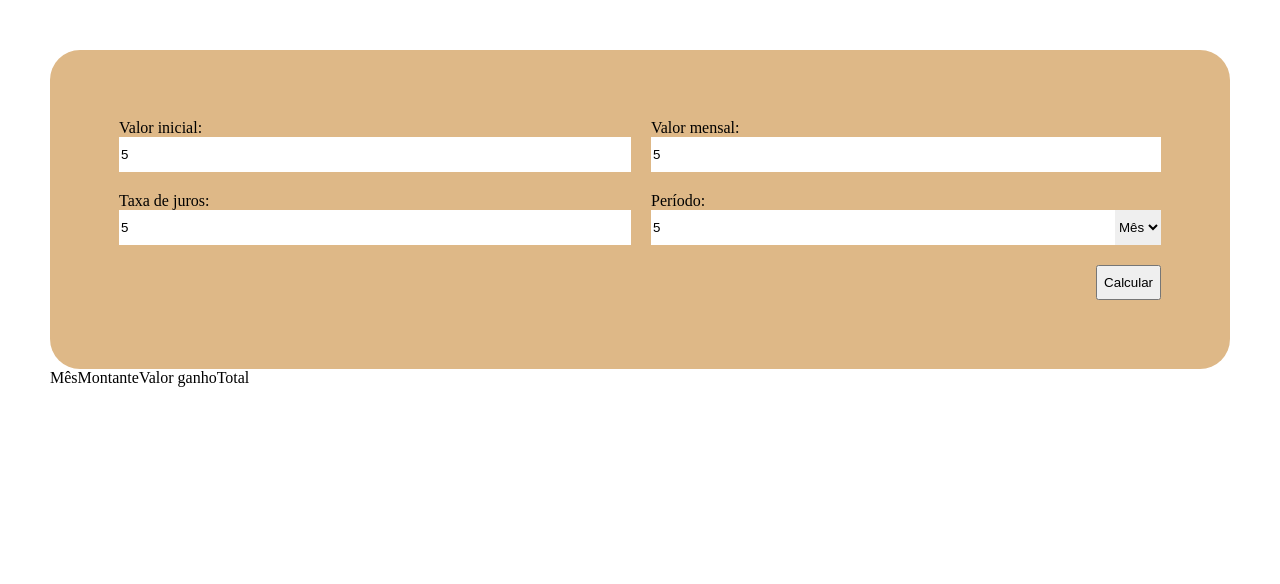
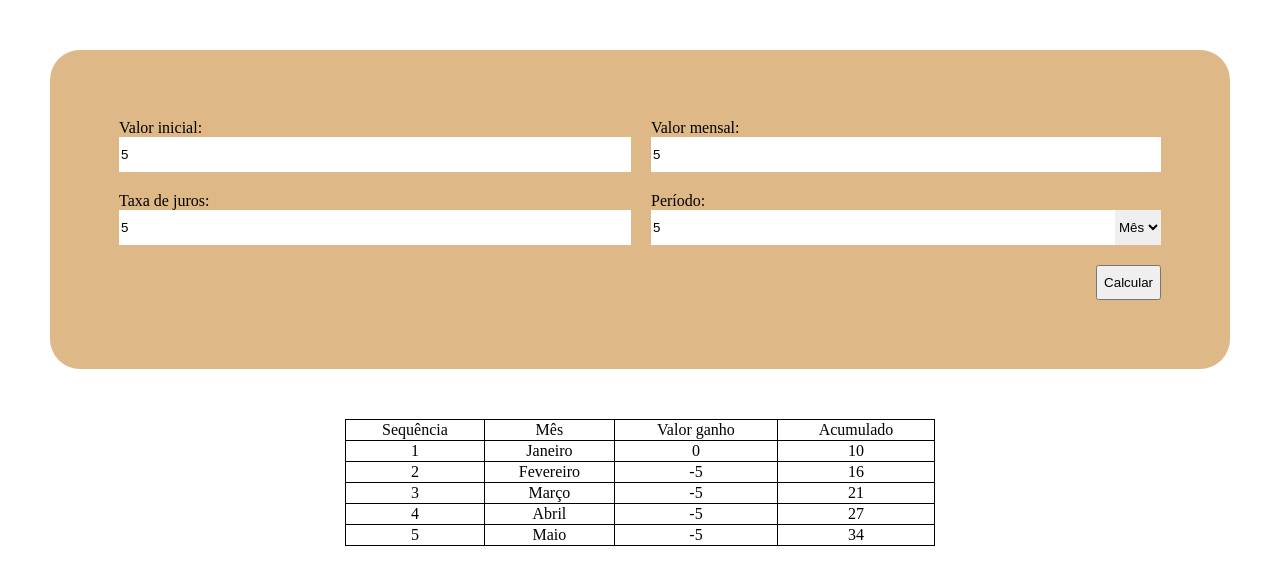
Before and after one commit to IgoruGomes/Projeto_Senac, a plain HTML site: page Projeto_JurosCompostos/index.html in a window 1280 px wide. Both pictures are taken after typing "5", "5", "5", "5" into the empty fields and a click on the button "Calcular". Drawn offline with Linux system fonts and the light colour scheme.

Commit message:
(IgorG) Criando função JS

```diff
--- a/Projeto_JurosCompostos/index.html
+++ b/Projeto_JurosCompostos/index.html
@@ -35,9 +35,9 @@
                     <label>Período:</label>
                     <div class="mesano">
                         <input type="number" id="periodo">
-                        <select>
-                            <option value="1" id="mes">Mês</option>
-                            <option value="2" id="ano">Ano</option>
+                        <select id="valorperiodo">
+                            <option value="1">Mês</option>
+                            <option value="2">Ano</option>
                         </select>
                     </div>
                 </div>
@@ -47,12 +47,14 @@
             </div>
         </section>
         <!-- Display dos cálculos-->
-        <section>
-            <table>
-                <tr>Mês</tr>
-                <tr>Montante</tr>
-                <tr>Valor ganho</tr>
-                <tr>Total</tr>
+        <section class="tabela">
+            <table id="tabelavalores">
+                <thead>
+                    <td id="tabelasequencia">Sequência</td>
+                    <td id="tabelames">Mês</td>
+                    <td id="tabelaganho">Valor ganho</td>
+                    <td id="tabelatotal">Acumulado</td>
+                </thead>
             </table>
         </section>
     </main>
--- a/Projeto_JurosCompostos/script.js
+++ b/Projeto_JurosCompostos/script.js
@@ -1,3 +1,30 @@
 function calcular() {
+    document.getElementById("tabelavalores").innerHTML = "<thead>" +
+                    "<td>Sequência</td>" +
+                    "<td>Mês</td>" +
+                    "<td>Valor ganho</td>" +
+                    "<td>Acumulado</td>" +
+                "</thead>";
+    const meses = ["Janeiro","Fevereiro","Março","Abril","Maio","Junho","Julho","Agosto","Setembro","Outubro","Novembro","Dezembro",];
+    let inicial = parseFloat(document.getElementById("inicial").value);
+    let mensal = parseFloat(document.getElementById("mensal").value);
+    let taxa = parseFloat(document.getElementById("taxa").value);
+    let periodo = parseFloat(document.getElementById("periodo").value);
+    let total = inicial + mensal
+    if (document.getElementById("valorperiodo").value == 2) {
+        periodo = periodo * 12;
+    }
 
+        for(i = 1; i <= periodo; i++) {
+            inicial += mensal;
+            document.getElementById("tabelavalores").innerHTML +=
+            "<tr>" +
+                "<td>" + i + "</td>" +
+                "<td>" + meses[(i-1) % 12] + "</td>" +
+                "<td>" + Math.round((total - inicial)) + "</td>" +
+                "<td>" + Math.round(inicial) + "</td>" +
+            "</tr>";
+            total = inicial * (1+(taxa/100));
+            inicial = total;
+        }
 }
--- a/Projeto_JurosCompostos/style.css
+++ b/Projeto_JurosCompostos/style.css
@@ -56,3 +56,22 @@ select:focus {
     margin: 10px;
     height: 35px;
 }
+
+.tabela {
+    display: flex;
+    width: 100%;
+    justify-content: center;
+}
+
+table {
+    align-content: center;
+    margin-top: 50px;
+    border-collapse: collapse;
+    width: 50%;
+}
+
+tr, td {
+    border: 1px solid black;
+    width: auto;
+    text-align: center;
+}
```
